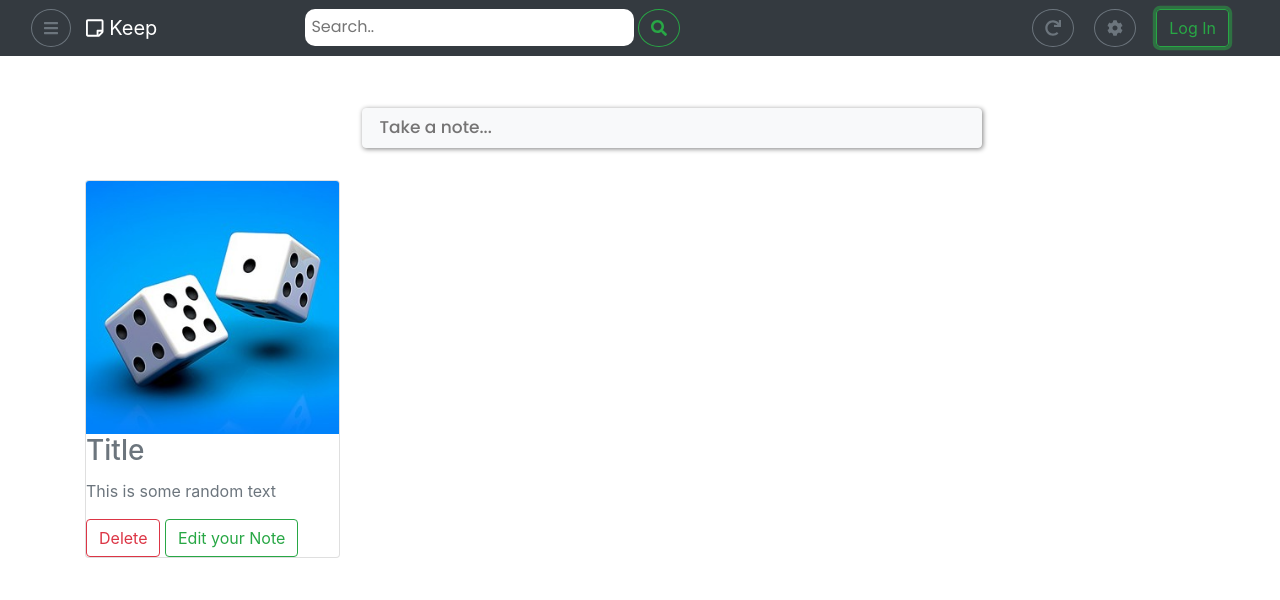
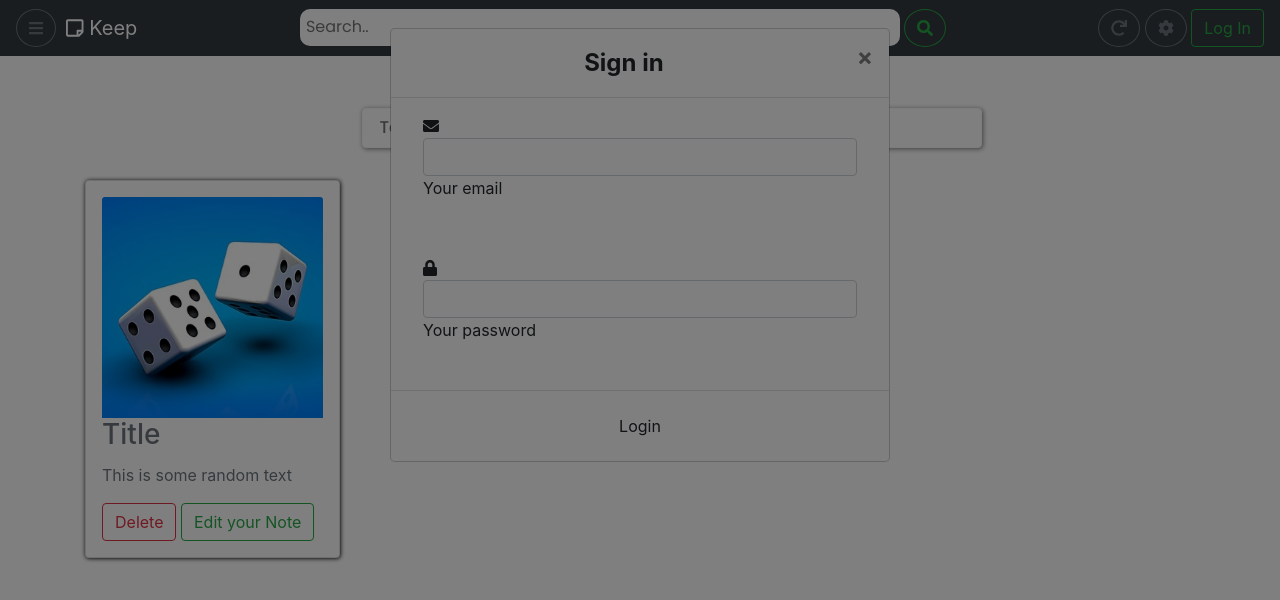
Before and after one commit to Rohit-Mundada/Updated-WebD-Project, a plain HTML site: page index.html in a window 1280 px wide. Both pictures are taken after a click on the button "Log In". Drawn offline with nearby package versions, Linux system fonts and the light colour scheme.

Commit message:
Updated WebD-project

```diff
--- a/index.html
+++ b/index.html
@@ -14,20 +14,50 @@
 </head>
 <body>
     <!--Navbar-->
-    <nav class="navbar navbar-expand-md navbar-dark bg-dark sticky-top">
+    <nav class="navbar navbar-expand navbar-collapse navbar-dark bg-dark sticky-top">
         <div class="container-fluid">
             <button type="button" class="btn btn-outline-secondary rounded-circle" onclick="openSideMenu()"><i class="fas fa-bars"></i></button>
-            <a class="navbar-brand col-md-2 col-lg-2" href="#"><i class="far fa-sticky-note"></i>&nbspKeep</a>
-            <form action="/action_page.php" class="mr-auto col-md-6 col-lg-6">
+            <a class="navbar-brand mr-auto" href="#"><i class="far fa-sticky-note"></i>&nbspKeep</a>
+            <form action="/action_page.php" class="mr-auto d-none d-lg-block">
                 <input type="text" placeholder="Search.." name="search" id="search-bar">
                 <button type="submit" class="btn btn-outline-success rounded-circle"><i class="fas fa-search"></i></button>
             </form>
-            <ul class="navbar-nav ml-auto">
-                <li class="nav-item"><button type="reload" class="btn btn-outline-secondary rounded-circle"><i class="fas fa-redo"></i></button></li>
-                <li class="nav-item"><button type="settings" class="btn btn-outline-secondary rounded-circle"><i class="fas fa-cog"></i></button></li>
+            <button type="submit" class="btn btn-outline-success rounded-circle d-xl-none d-lg-none" id="search-icon"><i class="fas fa-search"></i></button>
+            <div>
+                <button type="reload" class="btn btn-outline-secondary rounded-circle"><i class="fas fa-redo"></i></button>
+                <button type="settings" class="btn btn-outline-secondary rounded-circle"><i class="fas fa-cog"></i></button>
                 <!--Button to open Log In Modal-->
-                <li class="nav-item"><button type="button" class="btn btn-outline-success">Log In</button></li>
-            </ul>
+                <button type="button" class="btn btn-outline-success" data-toggle="modal" data-target="#modalLoginForm"
+                aria-hidden="true">Log In</button>
+                <!--Log In Modal-->
+                <div class="modal fade" id="modalLoginForm" tabindex="-1" role="dialog" aria-labelledby="myModalLabel" aria-hidden="true">
+                    <div class="modal-dialog" role="document">
+                        <div class="modal-content">
+                            <div class="modal-header text-center">
+                                <h4 class="modal-title w-100 font-weight-bold">Sign in</h4>
+                                <button type="button" class="close" data-dismiss="modal" aria-label="Close">
+                                    <span aria-hidden="true">&times;</span>
+                                </button>
+                            </div>
+                            <div class="modal-body mx-3">
+                                <div class="md-form mb-5">
+                                    <i class="fas fa-envelope prefix grey-text"></i>
+                                    <input type="email" id="defaultForm-email" class="form-control validate">
+                                    <label data-error="wrong" data-success="right" for="defaultForm-email">Your email</label>
+                                </div>
+                                <div class="md-form mb-4">
+                                    <i class="fas fa-lock prefix grey-text"></i>
+                                    <input type="password" id="defaultForm-pass" class="form-control validate">
+                                    <label data-error="wrong" data-success="right" for="defaultForm-pass">Your password</label>
+                                </div>
+                            </div>
+                            <div class="modal-footer d-flex justify-content-center">
+                                <button class="btn btn-default">Login</button>
+                            </div>
+                        </div>
+                    </div>
+                </div>
+            </div>
         </div>
     </nav>
     <!--Side Nav-->
@@ -36,16 +66,18 @@
             <li><a href="#" class="btn-close" onclick="closeSideMenu()">&times;</a></li>
             <li><a href="#"><i class="fas fa-clipboard-list"></i>&nbsp&nbspNotes</a></li>
             <li><a href="#"><i class="fas fa-bell"></i>&nbsp&nbspReminders</a></li>
-            <hr/>
+                <hr/>
             <br/><li id="label">&nbsp&nbsp&nbspLABELS</li><br/>
             <li><a href="#"><i class="fas fa-tag"></i>&nbsp&nbspEdit Labels</a></li>
-            <hr/>
+                <hr/>
             <li><a href="#"><i class="fas fa-archive"></i>&nbsp&nbspArchive</a></li>
             <li><a href="#"><i class="fas fa-trash-alt"></i>&nbsp&nbspTrash</a></li>
         </ul>
     </div>
+
     <!--Page Content-->
     <div id="main">
+        <input type="text" id="searchBar" class="d-xl-none d-lg-none" placeholder="Search...">
         <!--Button to open the Modal-->
         <button type="button" class="btn btn-light" id="note-bar" data-toggle="modal" data-target="#ModalName" aria-hidden="true">&nbspTake a note...</button>
         <!--Modal-->
@@ -58,8 +90,8 @@
                     </div>
                     <!--Modal Body-->
                     <div class="modal-body bg-light">
-                            <input type="text" placeholder="Title" id="title-bar" data-target="title">
-                            <textarea name="text" rows="14" cols="10" wrap="soft" style="overflow:hidden; resize:none;" placeholder="Write a note.." id="write-note"></textarea>
+                        <input type="text" placeholder="Title" id="title-bar" data-target="title">
+                        <textarea name="text" rows="14" cols="10" wrap="soft" style="overflow:hidden; resize:none;" placeholder="Write a note.." id="write-note"></textarea>
                     </div>
                     <!--Modal Footer-->
                     <div class="modal-footer bg-light">
--- a/script.js
+++ b/script.js
@@ -6,3 +6,8 @@ function closeSideMenu() {
     document.getElementById('side-menu').style.width='0';
     document.getElementById('main').style.marginLeft='0';
 }
+$(document).ready(function() {
+    $('#search-icon').click(function() {
+        $('#searchBar').css('display', 'block')
+    });
+});
--- a/style.css
+++ b/style.css
@@ -57,6 +57,7 @@ body {
     border:0;
     outline:none;
     font-family:Poppins;
+    width:600px;
 }
 #search-bar:focus {
     box-shadow:0.5px 0.5px 4px #f3f3f3;
@@ -81,6 +82,7 @@ body {
     text-align:left;
     padding-right:1rem;
     font-size:17px;
+    background-color:#ffffff;
 }
 #title-bar {
     margin:0.4rem;
@@ -110,4 +112,29 @@ body {
 }
 .navbar-nav li {
     padding-right:20px;
+    display:inline-block;
 }
+.card {
+    padding:1rem;
+    box-shadow:0.5px 0.5px 4px #000000;
+    border-radius:20px;
+}
+#search-icon {
+    margin:4px;
+}
+#searchBar {
+    height:40px;
+    width:100%;
+    border-radius:5px;
+    padding:0.4em;
+    font-family:Poppins;
+    outline:none;
+    transition:0.5s;
+    display:none;
+    background-color:#ffffff;
+    box-shadow:0.5px 0.5px 4px #000000;
+    border:none;
+}
+#searchBar:hover {
+    background-color:#f3f3f3;
+}
```
Also changed, not shown: 1 other file.
